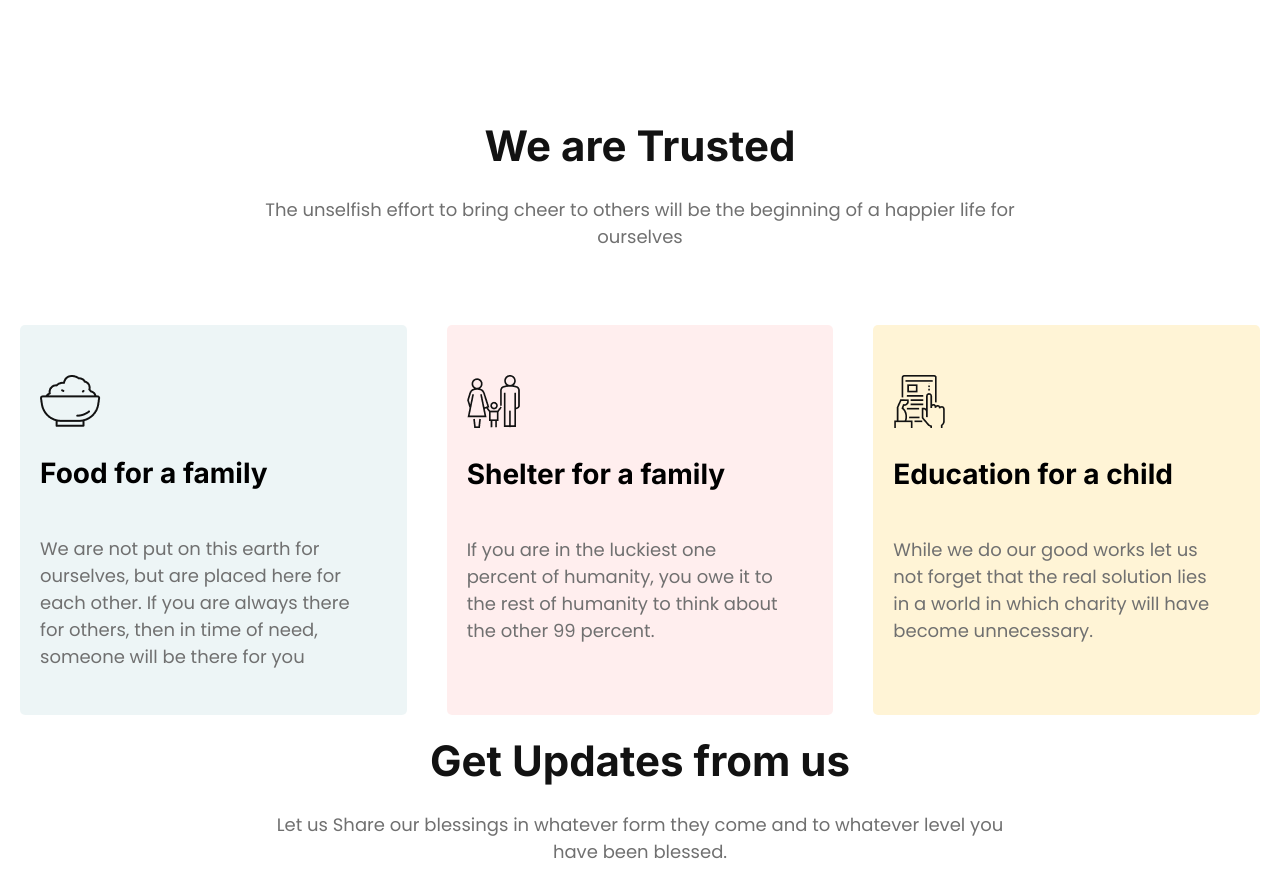
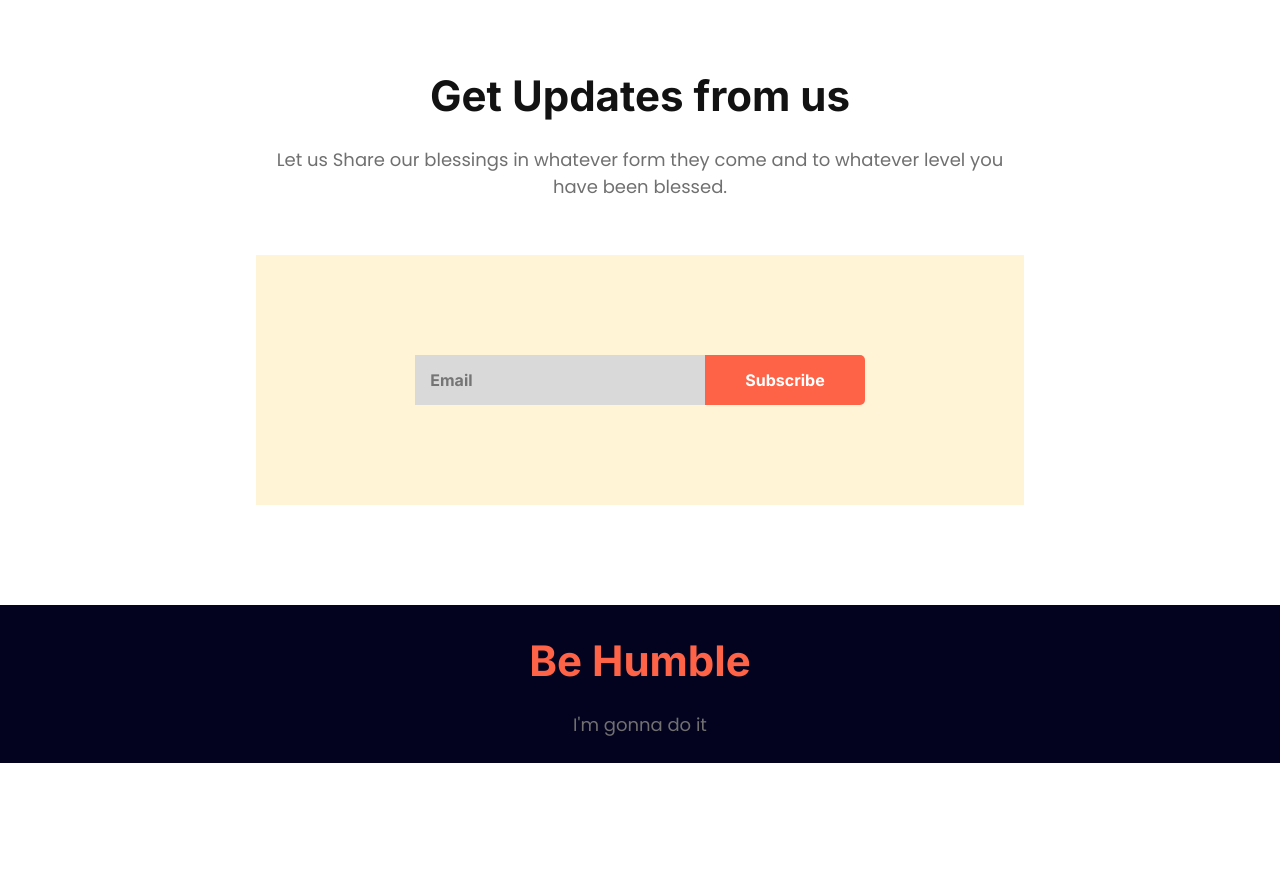
Before and after one commit to FerdousZihad/Donate-love, a plain HTML site: page index.html in a window 1280 px wide. Shown: the part 3280-4172 px from the top of the page. After the commit the page ends 4043 px from the top, so only its background shows below. Drawn offline with Linux system fonts and the light colour scheme.

Commit message:
Main Site Completed

```diff
--- a/index.html
+++ b/index.html
@@ -15,6 +15,9 @@
 </head>
 
 <body>
+
+
+
     <section id="top-banner">
         <div class="banner-element text-center margin-10">
             <h1 class="banner-heading">Pray for Sylhet</h1>
@@ -25,6 +28,9 @@
             <a href="#donation-box" class="link-btn">Donate Now</a>
         </div>
     </section>
+
+
+
 
     <section id="donation-box">
         <div class="section-heading">
@@ -47,9 +53,10 @@
             <a href="http://linkedin.com/in/ferdouszihad" target="_blank" class="link-btn">Donate Now</a>
         </div>
 
+    </section>
 
 
-    </section>
+
 
     <section id="donate-plan">
 
@@ -83,8 +90,9 @@
 
     </section>
 
+
+
     <section id="blog">
-
         <div class="flex-box item-center justify-start blog-item ">
             <div class="half-width" style="margin-right: 10%;">
                 <h1>Their lives depend on your donation</h1>
@@ -117,40 +125,6 @@
 
     </section>
 
-    <section id="reviews">
-
-        <div class="section-heading">
-            <h1>We are Trusted</h1>
-            <p>The unselfish effort to bring cheer to others will be the beginning of a happier life for ourselves</p>
-        </div>
-
-        <div class="flex-box">
-            <div class="plan-card bg-green">
-                <img src="image/food.png" alt="">
-                <h2>Food for a family</h2>
-                <p>We are not put on this earth for ourselves, but are placed here for each other. If you are always
-                    there for others, then in time of need, someone will be there for you</p>
-            </div>
-            <div class="plan-card bg-red">
-                <img src="image/people.png" alt="">
-                <h2>Shelter for a family</h2>
-                <p>If you are in the luckiest one percent of humanity, you owe it to the rest of humanity to think about
-                    the other 99 percent.</p>
-            </div>
-            <div class="plan-card bg-yellow">
-                <img src="image/plan.png " alt="">
-                <h2>Education for a child</h2>
-                <p>While we do our good works let us not forget that the real solution lies in a world in which charity
-                    will have become unnecessary.</p>
-            </div>
-
-        </div>
-
-    </section>
-
-
-
-
 
     <section id="newsletter">
         <div class="section-heading">
--- a/style.css
+++ b/style.css
@@ -181,7 +181,7 @@ p{
 .plan-card{
     width:320px;
     margin:20px;
-    padding:50px 50px 20px 20px;
+    padding:0px 0px 20px 20px;
     border-radius: 5px;
 
 }
@@ -209,6 +209,8 @@ p{
 .blog-item{
     margin-bottom:100px;
 }
+
+
 
 /** Newsletter CSS Start******/
 #newsletter{
@@ -238,6 +240,8 @@ p{
     font-weight: bold;
 }
 
+
+
 /** Newsletter CSS End ******/
 
 footer{
```
Also changed, not shown: image/Relief-for-flood-affected-area-small-1594034884.jpg (added), image/Scholarship-Program-small-1635909609.jpg (added), image/Zakat-for-Unemployed-Muslims-small-1587158628.jpg (added), image/project1.jpg (added), image/project1.png (added).
